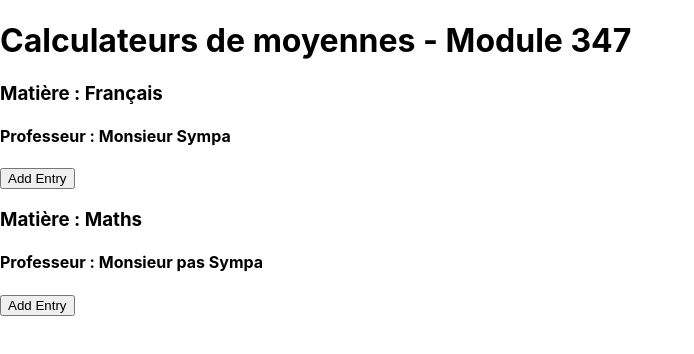
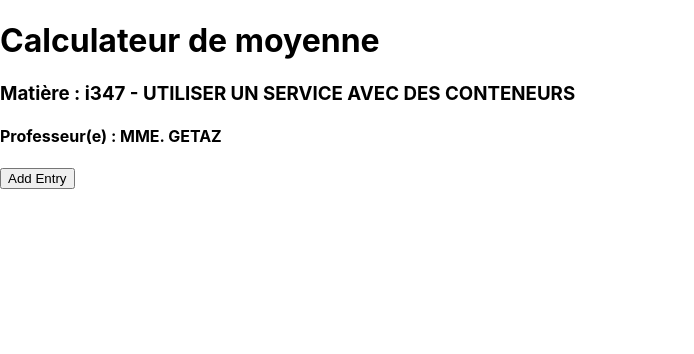
Before and after one commit to Azecko/calculateur-moyennes, a React (Create React App) app in the folder app/: page / in a window 1280 px wide. Shown: the top 354 px of the page, without its empty margins (0-694 px from the left). Built offline with nearby package versions, Linux system fonts and the light colour scheme.

Commit message:
-remove multiple branchs

```diff
--- a/app/src/App.js
+++ b/app/src/App.js
@@ -1,39 +1,13 @@
-import Branch from './components/branch'
 import './App.css';
+import EntryList from "./components/EntryList";
 
 function App() {
-  var defaultLocalStorage = {
-    0: {
-      matiere: 'Français',
-      professeur: 'Monsieur Sympa',
-      notes: [
-        '5',
-        '6'
-      ]
-    },
-    1: {
-      matiere: 'Maths',
-      professeur: 'Monsieur pas Sympa',
-      notes: [
-        '4',
-        '3'
-      ]
-    }
-  }
-  if(!localStorage.calculateur_moyennes) {
-    localStorage.setItem(`calculateur_moyennes`, JSON.stringify(defaultLocalStorage))
-  }
-
-  var calculateurLocalStorage = JSON.parse(localStorage.getItem('calculateur_moyennes'))
-  var branchs = Object.keys(calculateurLocalStorage).map(function(key) {
-    return <Branch branchData={calculateurLocalStorage[key]} index={key} key={key} />
-  })
   return (
     <>
-      <h1>Calculateurs de moyennes - Module 347</h1>
-      {
-        branchs
-      }
+      <h1>Calculateur de moyenne</h1>
+      <h3>Matière : i347 - UTILISER UN SERVICE AVEC DES CONTENEURS</h3>
+      <h4>Professeur(e) : MME. GETAZ</h4>
+      <EntryList/>
     </>
   );
 }
--- a/app/src/components/branch.js
+++ /dev/null
@@ -1,13 +0,0 @@
-import EntryList from "./EntryList"
-
-function Branch(props) {
-    return (
-        <>
-            <h3>Matière : {props.branchData.matiere}</h3>
-            <h4>Professeur : {props.branchData.professeur}</h4>
-            <EntryList data={props.branchData} index={props.index} />
-        </>
-    )
-}
-
-export default Branch
```
